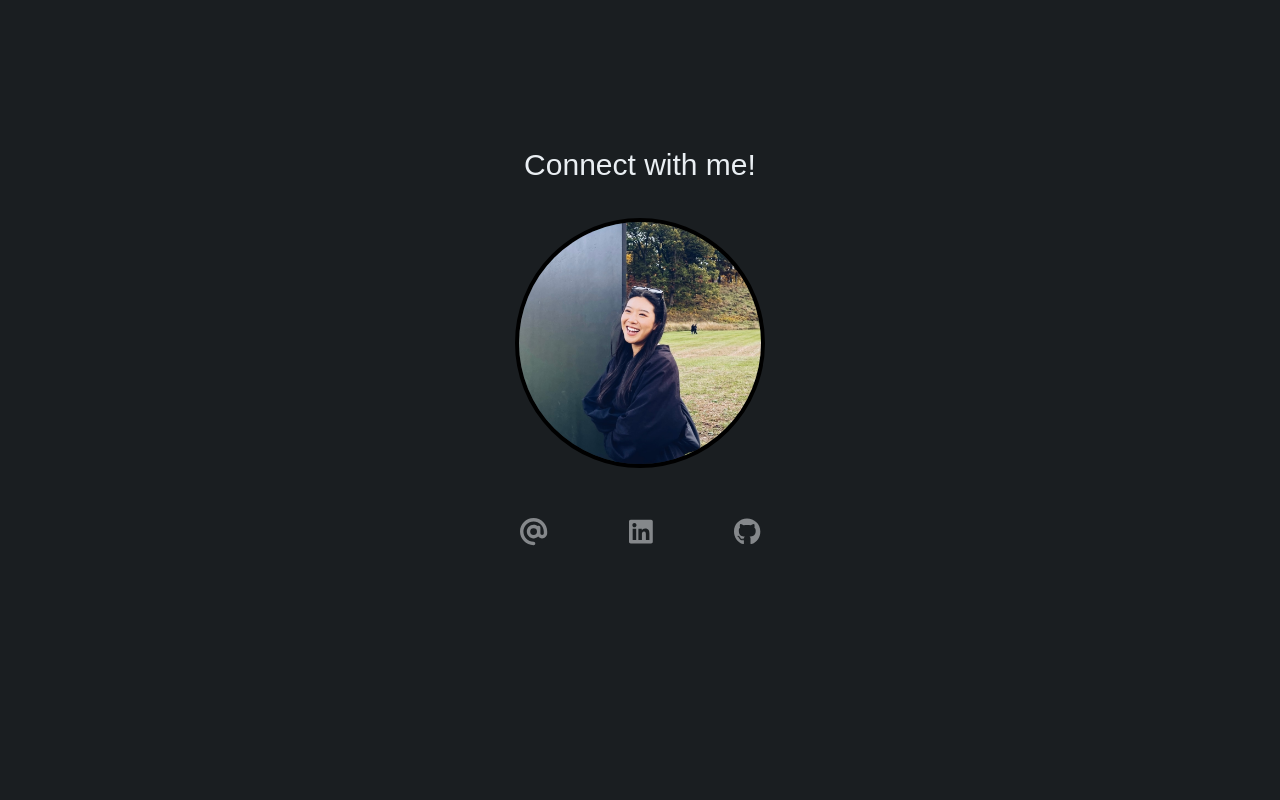
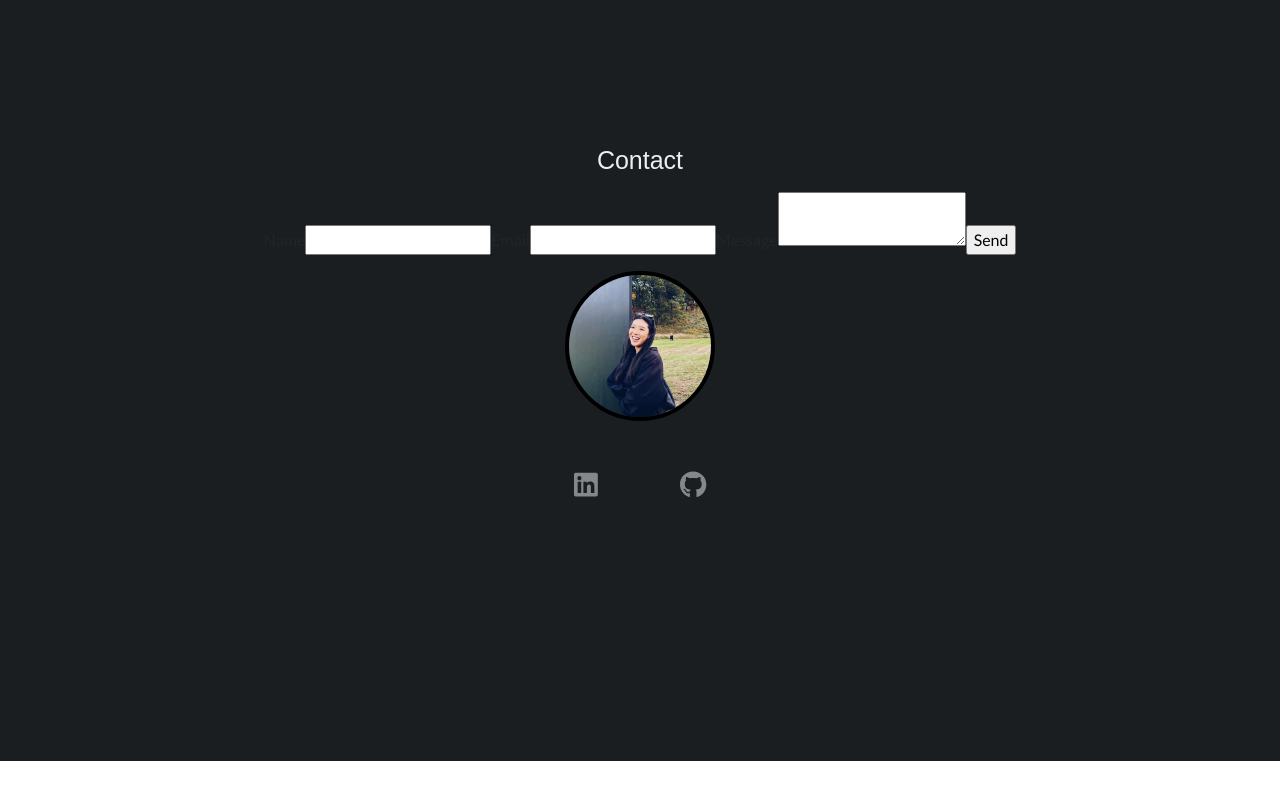
Before and after one commit to jennncho/personal-website, a React (Create React App) app: page / in a window 1280 px wide. Shown: the part 2559-3359 px from the top of the page. After the commit the page ends 3320 px from the top, so only its background shows below. Built offline with nearby package versions, Linux system fonts and the light colour scheme; a web font is replaced by a local one.

Commit message:
emailJS setup

```diff
--- a/package.json
+++ b/package.json
@@ -3,6 +3,7 @@
   "version": "0.1.0",
   "private": true,
   "dependencies": {
+    "@emailjs/browser": "^3.11.0",
     "@fortawesome/fontawesome-svg-core": "^6.4.2",
     "@fortawesome/free-brands-svg-icons": "^6.4.2",
     "@fortawesome/free-regular-svg-icons": "^6.4.2",
@@ -20,6 +21,7 @@
     "react-router-dom": "^6.17.0",
     "react-router-hash-link": "^2.4.3",
     "react-scripts": "5.0.1",
+    "resend": "^2.1.0",
     "web-vitals": "^2.1.4"
   },
   "scripts": {
--- a/src/CSS/style.css
+++ b/src/CSS/style.css
@@ -274,7 +274,7 @@ a:hover {
 
 .Contact-title{
   font-family: 'Electrolize', sans-serif;
-  font-size: 30px;
+  font-size: 25px;
   margin-bottom: 0.5em;
   color:#EAEFF3;
 
--- a/src/Contact.js
+++ b/src/Contact.js
@@ -1,6 +1,7 @@
 import "./CSS/style.css";
 import React from "react";
 import Image from "react-bootstrap/Image";
+import ContactForm from "./ContactForm";
 import { FontAwesomeIcon } from "@fortawesome/react-fontawesome";
 import { faAt } from "@fortawesome/free-solid-svg-icons";
 import { faLinkedin, faGithub } from "@fortawesome/free-brands-svg-icons";
@@ -8,18 +9,19 @@ function Contact() {
   return (
     <section id="contact">
       <div className="Contact">
-        <div className="Contact-title">Connect with me!</div>
-        <Image src="/headshot4.png" width={250} height={250} roundedCircle />
+        <div className="Contact-title">Contact</div>
+        <ContactForm />
+        <Image src="/headshot4.png" width={150} height={150} roundedCircle />
         <ul>
-          <li>
+          {/* <li>
             <a href="mailto:chojenny112@gmail.com">
               <FontAwesomeIcon icon={faAt} />
             </a>
-          </li>
+          </li> */}
           <li>
             <a
               href="https://www.linkedin.com/in/jenny-yeaeun-cho/"
-              target="_blank"
+              target="_blank"ß
               rel="noreferrer"
             >
               <FontAwesomeIcon icon={faLinkedin} />
--- /dev/null
+++ b/src/ContactForm.js
@@ -0,0 +1,31 @@
+import React, { useRef } from 'react';
+import emailjs from '@emailjs/browser';
+
+const ContactUs = () => {
+  const form = useRef();
+
+  const sendEmail = (e) => {
+    e.preventDefault();
+
+    emailjs.sendForm('service_l4qjbbp', 'template_8a3wnpq', form.current, '7pv9pX151yuqzmEkB')
+      .then((result) => {
+          console.log(result.text);
+      }, (error) => {
+          console.log(error.text);
+      });
+  };
+
+  return (
+    <form ref={form} onSubmit={sendEmail}>
+      <label>Name</label>
+      <input type="text" name="from_name" />
+      <label>Email</label>
+      <input type="email" name="from_email" />
+      <label>Message</label>
+      <textarea name="message" />
+      <input type="submit" value="Send" />
+    </form>
+  );
+};
+
+export default ContactUs;
```
Also changed, not shown: src/About.js (+18 -0 lines), 1 other file (tests, documents, lock files or other folders).
